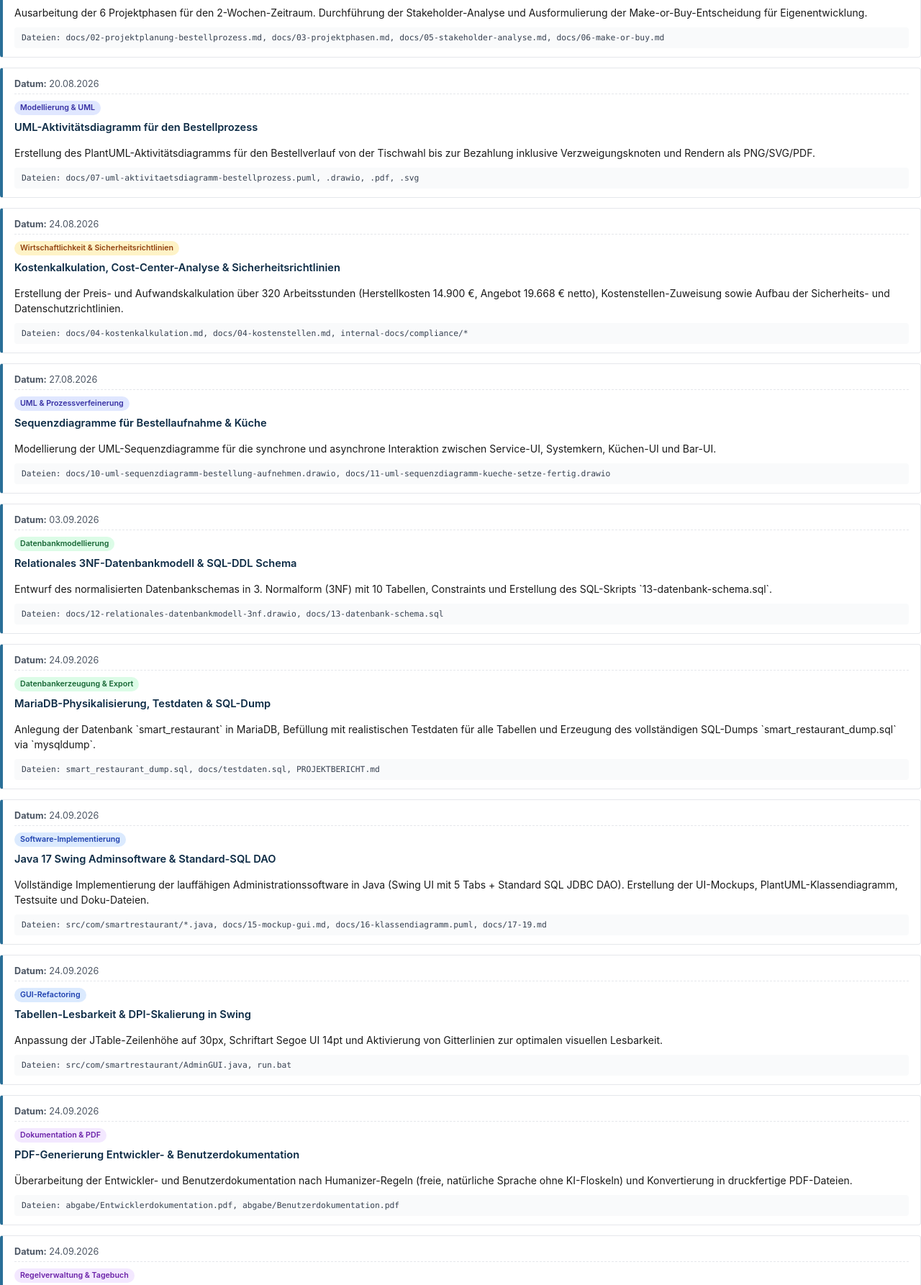
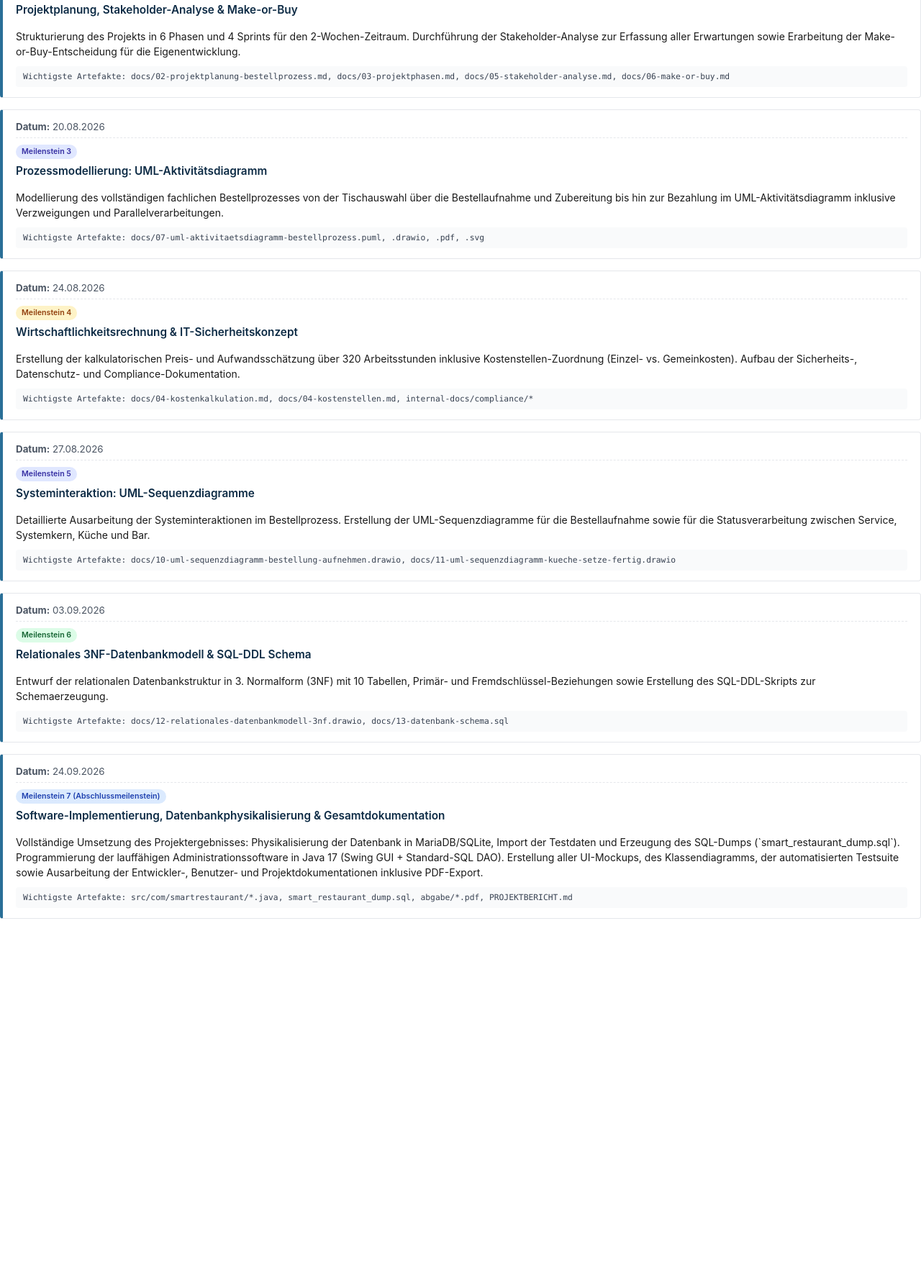
Before and after one commit to niki356565rt/LF10-Projekt, a website: page docs/Projekttagebuch.html in a window 1280 px wide. Shown: the part 520-2306 px from the top of the page at 72% size. After the commit the page ends 1813 px from the top, so only its background shows below. Drawn offline with Linux system fonts and the light colour scheme.

Commit message:
docs: Focus Projekttagebuch on 1 milestone entry per day and remove all AI references

```diff
--- a/docs/Projekttagebuch.html
+++ b/docs/Projekttagebuch.html
@@ -52,19 +52,19 @@
             border: 1px solid #e5e7eb;
             border-left: 4px solid #2a6f97;
             border-radius: 4px;
-            padding: 12px 16px;
-            margin-bottom: 14px;
+            padding: 14px 18px;
+            margin-bottom: 16px;
             background-color: #ffffff;
         }
         .entry-header {
             margin-bottom: 6px;
-            font-size: 9.5pt;
+            font-size: 10pt;
             color: #4b5563;
             border-bottom: 1px dashed #e5e7eb;
             padding-bottom: 4px;
         }
         .entry-title {
-            font-size: 11pt;
+            font-size: 11.5pt;
             font-weight: 600;
             color: #0d2b45;
             margin-bottom: 6px;
@@ -115,129 +115,85 @@
         </table>
     </div>
 
-    <h2>Chronologischer Projektverlauf</h2>
+    <h2>Meilensteine & Chronologischer Projektverlauf</h2>
 
-    <!-- Eintrag 1 -->
+    <!-- Eintrag 1: 18.08.2026 -->
     <div class="timeline-entry">
         <div class="entry-header">
             <span><strong>Datum:</strong> 18.08.2026</span>
         </div>
-        <span class="badge badge-analysis">Anforderungsanalyse</span>
+        <span class="badge badge-analysis">Meilenstein 1</span>
         <div class="entry-title">Projektinitialisierung & Anforderungskatalog</div>
-        <p>Ersterfassung der Ausgangssituation für das Gastronomiesystem. Erstellung des detaillierten Anforderungskatalogs mit Muss-, Soll- und Kann-Kriterien sowie Definition der Teamregeln.</p>
-        <div class="files-list">Dateien: docs/01-anforderungskatalog.md, Teamregeln Der Dreier.docx</div>
+        <p>Ersterfassung der Ausgangssituation für das Gastronomiesystem. Definition der Grundregeln der Zusammenarbeit sowie Erstellung des detaillierten Anforderungskatalogs mit Muss-, Soll- und Kann-Kriterien für Service, Küche und Administration.</p>
+        <div class="files-list">Wichtigste Artefakte: docs/01-anforderungskatalog.md, Teamregeln Der Dreier.docx</div>
     </div>
 
-    <!-- Eintrag 2 -->
+    <!-- Eintrag 2: 19.08.2026 -->
     <div class="timeline-entry">
         <div class="entry-header">
             <span><strong>Datum:</strong> 19.08.2026</span>
         </div>
-        <span class="badge badge-design">Projektplanung</span>
-        <div class="entry-title">Projektphasen, Stakeholder-Analyse & Make-or-Buy</div>
-        <p>Ausarbeitung der 6 Projektphasen für den 2-Wochen-Zeitraum. Durchführung der Stakeholder-Analyse und Ausformulierung der Make-or-Buy-Entscheidung für Eigenentwicklung.</p>
-        <div class="files-list">Dateien: docs/02-projektplanung-bestellprozess.md, docs/03-projektphasen.md, docs/05-stakeholder-analyse.md, docs/06-make-or-buy.md</div>
+        <span class="badge badge-design">Meilenstein 2</span>
+        <div class="entry-title">Projektplanung, Stakeholder-Analyse & Make-or-Buy</div>
+        <p>Strukturierung des Projekts in 6 Phasen und 4 Sprints für den 2-Wochen-Zeitraum. Durchführung der Stakeholder-Analyse zur Erfassung aller Erwartungen sowie Erarbeitung der Make-or-Buy-Entscheidung für die Eigenentwicklung.</p>
+        <div class="files-list">Wichtigste Artefakte: docs/02-projektplanung-bestellprozess.md, docs/03-projektphasen.md, docs/05-stakeholder-analyse.md, docs/06-make-or-buy.md</div>
     </div>
 
-    <!-- Eintrag 3 -->
+    <!-- Eintrag 3: 20.08.2026 -->
     <div class="timeline-entry">
         <div class="entry-header">
             <span><strong>Datum:</strong> 20.08.2026</span>
         </div>
-        <span class="badge badge-design">Modellierung & UML</span>
-        <div class="entry-title">UML-Aktivitätsdiagramm für den Bestellprozess</div>
-        <p>Erstellung des PlantUML-Aktivitätsdiagramms für den Bestellverlauf von der Tischwahl bis zur Bezahlung inklusive Verzweigungsknoten und Rendern als PNG/SVG/PDF.</p>
-        <div class="files-list">Dateien: docs/07-uml-aktivitaetsdiagramm-bestellprozess.puml, .drawio, .pdf, .svg</div>
+        <span class="badge badge-design">Meilenstein 3</span>
+        <div class="entry-title">Prozessmodellierung: UML-Aktivitätsdiagramm</div>
+        <p>Modellierung des vollständigen fachlichen Bestellprozesses von der Tischauswahl über die Bestellaufnahme und Zubereitung bis hin zur Bezahlung im UML-Aktivitätsdiagramm inklusive Verzweigungen und Parallelverarbeitungen.</p>
+        <div class="files-list">Wichtigste Artefakte: docs/07-uml-aktivitaetsdiagramm-bestellprozess.puml, .drawio, .pdf, .svg</div>
     </div>
 
-    <!-- Eintrag 4 -->
+    <!-- Eintrag 4: 24.08.2026 -->
     <div class="timeline-entry">
         <div class="entry-header">
             <span><strong>Datum:</strong> 24.08.2026</span>
         </div>
-        <span class="badge badge-analysis">Wirtschaftlichkeit & Sicherheitsrichtlinien</span>
-        <div class="entry-title">Kostenkalkulation, Cost-Center-Analyse & Sicherheitsrichtlinien</div>
-        <p>Erstellung der Preis- und Aufwandskalkulation über 320 Arbeitsstunden (Herstellkosten 14.900 €, Angebot 19.668 € netto), Kostenstellen-Zuweisung sowie Aufbau der Sicherheits- und Datenschutzrichtlinien.</p>
-        <div class="files-list">Dateien: docs/04-kostenkalkulation.md, docs/04-kostenstellen.md, internal-docs/compliance/*</div>
+        <span class="badge badge-analysis">Meilenstein 4</span>
+        <div class="entry-title">Wirtschaftlichkeitsrechnung & IT-Sicherheitskonzept</div>
+        <p>Erstellung der kalkulatorischen Preis- und Aufwandsschätzung über 320 Arbeitsstunden inklusive Kostenstellen-Zuordnung (Einzel- vs. Gemeinkosten). Aufbau der Sicherheits-, Datenschutz- und Compliance-Dokumentation.</p>
+        <div class="files-list">Wichtigste Artefakte: docs/04-kostenkalkulation.md, docs/04-kostenstellen.md, internal-docs/compliance/*</div>
     </div>
 
     <div class="page-break"></div>
 
-    <!-- Eintrag 5 -->
+    <!-- Eintrag 5: 27.08.2026 -->
     <div class="timeline-entry">
         <div class="entry-header">
             <span><strong>Datum:</strong> 27.08.2026</span>
         </div>
-        <span class="badge badge-design">UML & Prozessverfeinerung</span>
-        <div class="entry-title">Sequenzdiagramme für Bestellaufnahme & Küche</div>
-        <p>Modellierung der UML-Sequenzdiagramme für die synchrone und asynchrone Interaktion zwischen Service-UI, Systemkern, Küchen-UI und Bar-UI.</p>
-        <div class="files-list">Dateien: docs/10-uml-sequenzdiagramm-bestellung-aufnehmen.drawio, docs/11-uml-sequenzdiagramm-kueche-setze-fertig.drawio</div>
+        <span class="badge badge-design">Meilenstein 5</span>
+        <div class="entry-title">Systeminteraktion: UML-Sequenzdiagramme</div>
+        <p>Detaillierte Ausarbeitung der Systeminteraktionen im Bestellprozess. Erstellung der UML-Sequenzdiagramme für die Bestellaufnahme sowie für die Statusverarbeitung zwischen Service, Systemkern, Küche und Bar.</p>
+        <div class="files-list">Wichtigste Artefakte: docs/10-uml-sequenzdiagramm-bestellung-aufnehmen.drawio, docs/11-uml-sequenzdiagramm-kueche-setze-fertig.drawio</div>
     </div>
 
-    <!-- Eintrag 6 -->
+    <!-- Eintrag 6: 03.09.2026 -->
     <div class="timeline-entry">
         <div class="entry-header">
             <span><strong>Datum:</strong> 03.09.2026</span>
         </div>
-        <span class="badge badge-db">Datenbankmodellierung</span>
+        <span class="badge badge-db">Meilenstein 6</span>
         <div class="entry-title">Relationales 3NF-Datenbankmodell & SQL-DDL Schema</div>
-        <p>Entwurf des normalisierten Datenbankschemas in 3. Normalform (3NF) mit 10 Tabellen, Constraints und Erstellung des SQL-Skripts `13-datenbank-schema.sql`.</p>
-        <div class="files-list">Dateien: docs/12-relationales-datenbankmodell-3nf.drawio, docs/13-datenbank-schema.sql</div>
+        <p>Entwurf der relationalen Datenbankstruktur in 3. Normalform (3NF) mit 10 Tabellen, Primär- und Fremdschlüssel-Beziehungen sowie Erstellung des SQL-DDL-Skripts zur Schemaerzeugung.</p>
+        <div class="files-list">Wichtigste Artefakte: docs/12-relationales-datenbankmodell-3nf.drawio, docs/13-datenbank-schema.sql</div>
     </div>
 
-    <!-- Eintrag 7 -->
+    <!-- Eintrag 7: 24.09.2026 -->
     <div class="timeline-entry">
         <div class="entry-header">
             <span><strong>Datum:</strong> 24.09.2026</span>
         </div>
-        <span class="badge badge-db">Datenbankerzeugung & Export</span>
-        <div class="entry-title">MariaDB-Physikalisierung, Testdaten & SQL-Dump</div>
-        <p>Anlegung der Datenbank `smart_restaurant` in MariaDB, Befüllung mit realistischen Testdaten für alle Tabellen und Erzeugung des vollständigen SQL-Dumps `smart_restaurant_dump.sql` via `mysqldump`.</p>
-        <div class="files-list">Dateien: smart_restaurant_dump.sql, docs/testdaten.sql, PROJEKTBERICHT.md</div>
-    </div>
-
-    <!-- Eintrag 8 -->
-    <div class="timeline-entry">
-        <div class="entry-header">
-            <span><strong>Datum:</strong> 24.09.2026</span>
-        </div>
-        <span class="badge badge-dev">Software-Implementierung</span>
-        <div class="entry-title">Java 17 Swing Adminsoftware & Standard-SQL DAO</div>
-        <p>Vollständige Implementierung der lauffähigen Administrationssoftware in Java (Swing UI mit 5 Tabs + Standard SQL JDBC DAO). Erstellung der UI-Mockups, PlantUML-Klassendiagramm, Testsuite und Doku-Dateien.</p>
-        <div class="files-list">Dateien: src/com/smartrestaurant/*.java, docs/15-mockup-gui.md, docs/16-klassendiagramm.puml, docs/17-19.md</div>
-    </div>
-
-    <!-- Eintrag 9 -->
-    <div class="timeline-entry">
-        <div class="entry-header">
-            <span><strong>Datum:</strong> 24.09.2026</span>
-        </div>
-        <span class="badge badge-dev">GUI-Refactoring</span>
-        <div class="entry-title">Tabellen-Lesbarkeit & DPI-Skalierung in Swing</div>
-        <p>Anpassung der JTable-Zeilenhöhe auf 30px, Schriftart Segoe UI 14pt und Aktivierung von Gitterlinien zur optimalen visuellen Lesbarkeit.</p>
-        <div class="files-list">Dateien: src/com/smartrestaurant/AdminGUI.java, run.bat</div>
-    </div>
-
-    <!-- Eintrag 10 -->
-    <div class="timeline-entry">
-        <div class="entry-header">
-            <span><strong>Datum:</strong> 24.09.2026</span>
-        </div>
-        <span class="badge badge-docs">Dokumentation & PDF</span>
-        <div class="entry-title">PDF-Generierung Entwickler- & Benutzerdokumentation</div>
-        <p>Überarbeitung der Entwickler- und Benutzerdokumentation nach Humanizer-Regeln (freie, natürliche Sprache ohne KI-Floskeln) und Konvertierung in druckfertige PDF-Dateien.</p>
-        <div class="files-list">Dateien: abgabe/Entwicklerdokumentation.pdf, abgabe/Benutzerdokumentation.pdf</div>
-    </div>
-
-    <!-- Eintrag 11 -->
-    <div class="timeline-entry">
-        <div class="entry-header">
-            <span><strong>Datum:</strong> 24.09.2026</span>
-        </div>
-        <span class="badge badge-docs">Regelverwaltung & Tagebuch</span>
-        <div class="entry-title">Projekttagebuch-Regel & Rekonstruktion des Projekttagebuch-PDFs</div>
-        <p>Etablierung der Projektregel `.cursor/rules/projekttagebuch.mdc` zur parallelen Führung des Tagebuchs. Rekonstruktion aller vergangenen Projektschritte anhand der Git-Historie und Generierung der sauberen PDF-Dokumentation `Projekttagebuch.pdf`.</p>
-        <div class="files-list">Dateien: .cursor/rules/projekttagebuch.mdc, docs/Projekttagebuch.html, abgabe/Projekttagebuch.pdf</div>
+        <span class="badge badge-dev">Meilenstein 7 (Abschlussmeilenstein)</span>
+        <div class="entry-title">Software-Implementierung, Datenbankphysikalisierung & Gesamtdokumentation</div>
+        <p>Vollständige Umsetzung des Projektergebnisses: Physikalisierung der Datenbank in MariaDB/SQLite, Import der Testdaten und Erzeugung des SQL-Dumps (`smart_restaurant_dump.sql`). Programmierung der lauffähigen Administrationssoftware in Java 17 (Swing GUI + Standard-SQL DAO). Erstellung aller UI-Mockups, des Klassendiagramms, der automatisierten Testsuite sowie Ausarbeitung der Entwickler-, Benutzer- und Projektdokumentationen inklusive PDF-Export.</p>
+        <div class="files-list">Wichtigste Artefakte: src/com/smartrestaurant/*.java, smart_restaurant_dump.sql, abgabe/*.pdf, PROJEKTBERICHT.md</div>
     </div>
 
 </body>
```
Also changed, not shown: 3 other files.
